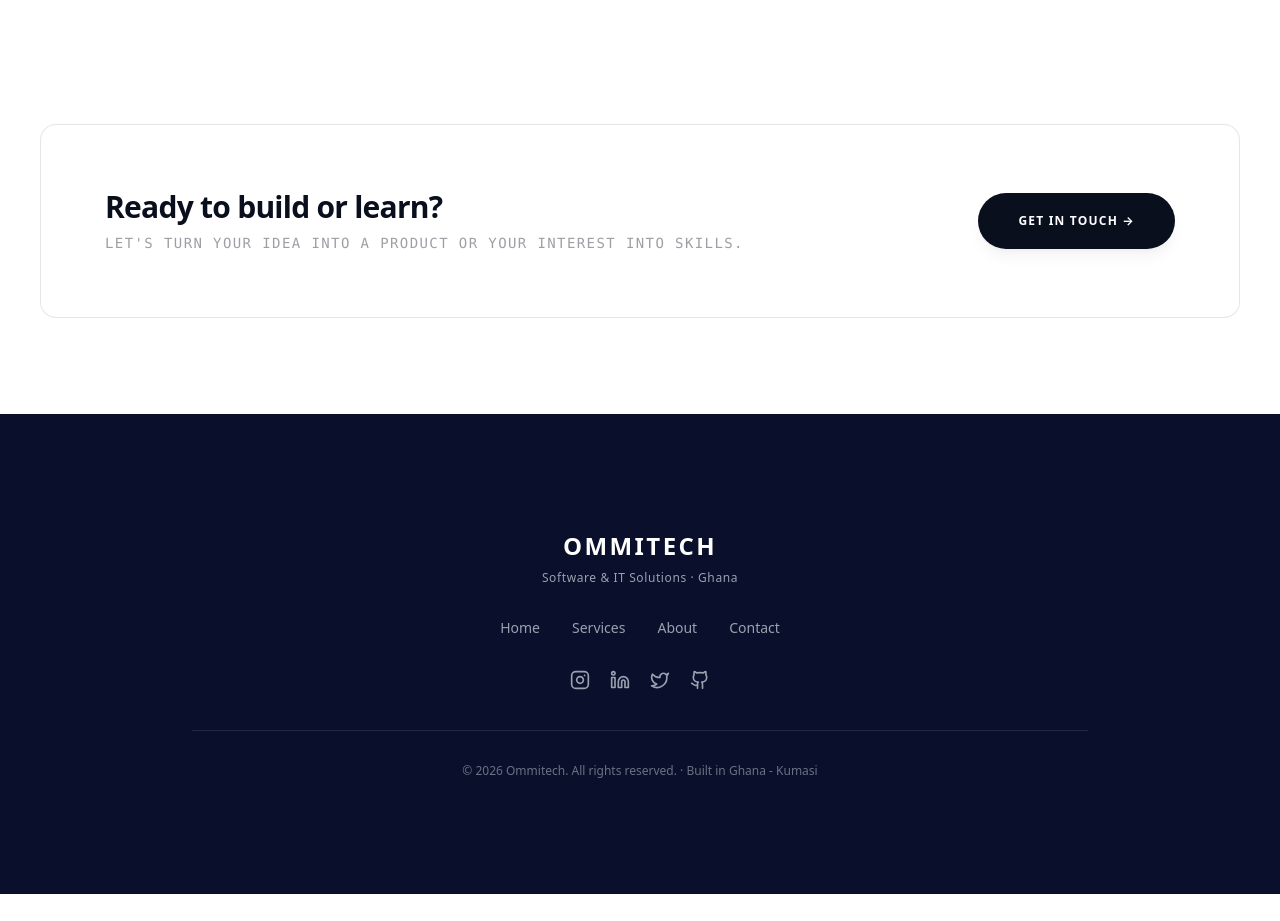
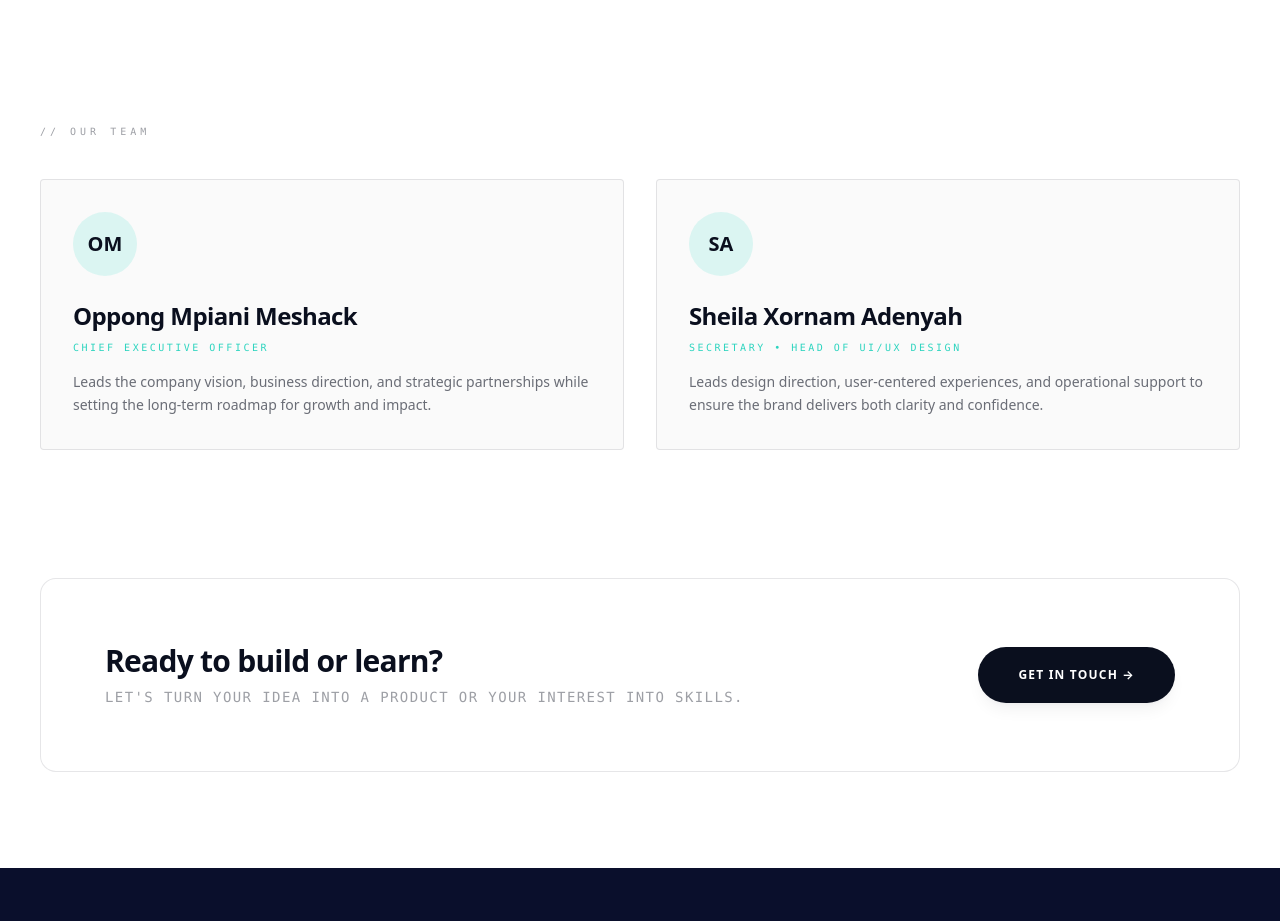
Before and after one commit to Meshack000/ommitech, a React (Vite) app: page /about in a window 1280 px wide. Shown: the part 820-1741 px from the top of the page. Before the commit the page ends 1714 px from the top, so only its background shows below. Built offline with nearby package versions, Linux system fonts and the light colour scheme.

Commit message:
Add leadership section to About page with team member details

```diff
--- a/src/components/About.jsx
+++ b/src/components/About.jsx
@@ -1,4 +1,19 @@
 import React from 'react';
+
+const leadership = [
+    {
+        name: "Oppong Mpiani Meshack",
+        initials: "OM",
+        role: "Chief Executive Officer",
+        description: "Leads the company vision, business direction, and strategic partnerships while setting the long-term roadmap for growth and impact."
+    },
+    {
+        name: "Sheila Xornam Adenyah",
+        initials: "SA",
+        role: "Secretary • Head of UI/UX Design",
+        description: "Leads design direction, user-centered experiences, and operational support to ensure the brand delivers both clarity and confidence."
+    }
+];
 
 export default function AboutPage() {
     return (
@@ -60,6 +75,25 @@ export default function AboutPage() {
                     </div>
                 </div>
 
+                {/* Leadership Team */}
+                <div className="mt-32">
+                    <p className="text-[10px] font-mono uppercase tracking-[0.4em] text-[#0a0f1e]/40 mb-10">
+                        // Our Team
+                    </p>
+                    <div className="grid grid-cols-1 md:grid-cols-2 gap-8">
+                        {leadership.map((member, i) => (
+                            <div key={i} className="border border-[#0a0f1e]/10 bg-[#fafafa] p-8 rounded-sm">
+                                <div className="w-16 h-16 rounded-full bg-[#2dd4bf]/15 text-[#0a0f1e] flex items-center justify-center text-xl font-bold mb-6">
+                                    {member.initials}
+                                </div>
+                                <h3 className="text-2xl font-bold tracking-tight mb-2">{member.name}</h3>
+                                <p className="text-[10px] font-mono uppercase tracking-[0.25em] text-[#2dd4bf] mb-4">{member.role}</p>
+                                <p className="text-sm text-[#0a0f1e]/60 leading-relaxed">{member.description}</p>
+                            </div>
+                        ))}
+                    </div>
+                </div>
+
                 {/* Footer: Re-integrated structured block */}
                 <div className="mt-32 border border-[#0a0f1e]/10 bg-white rounded-2xl p-10 md:p-16 flex flex-col md:flex-row md:items-center justify-between gap-8 transition-colors hover:border-[#0a0f1e]">
                     <div>
```
